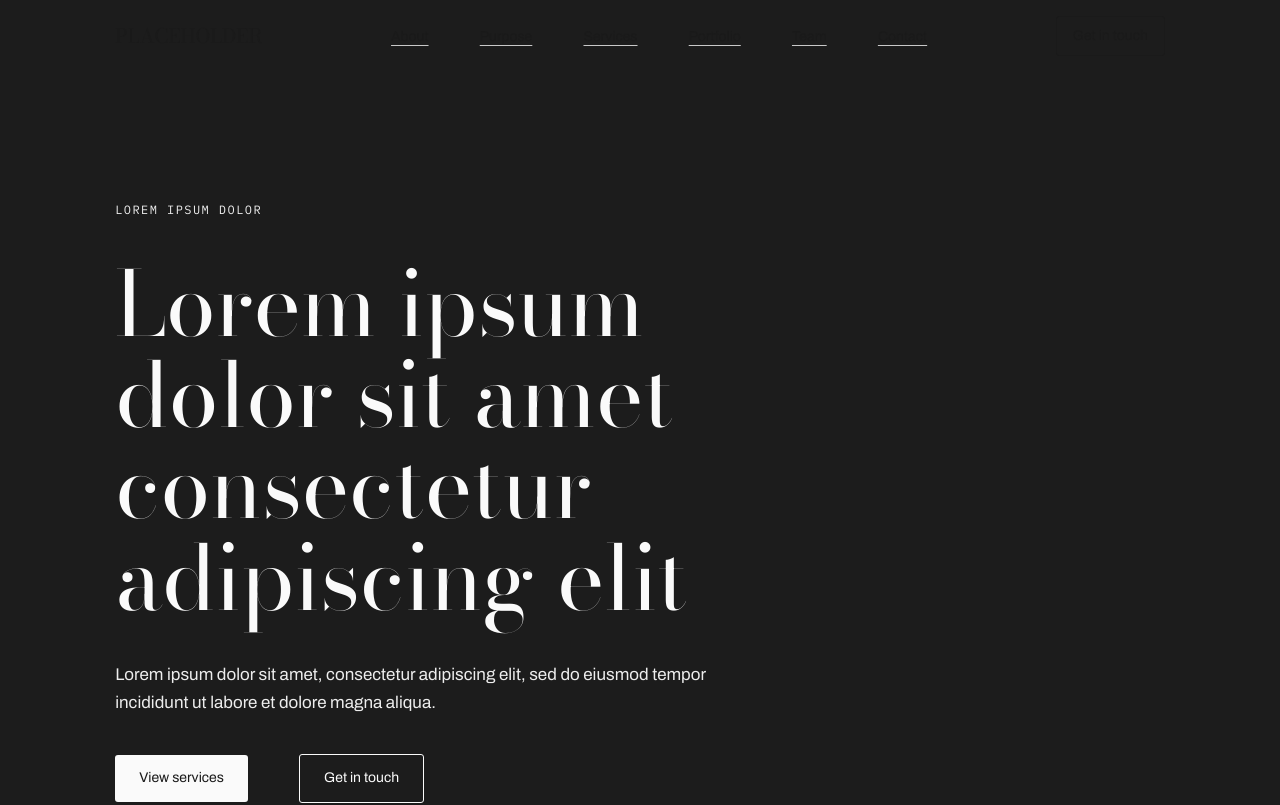
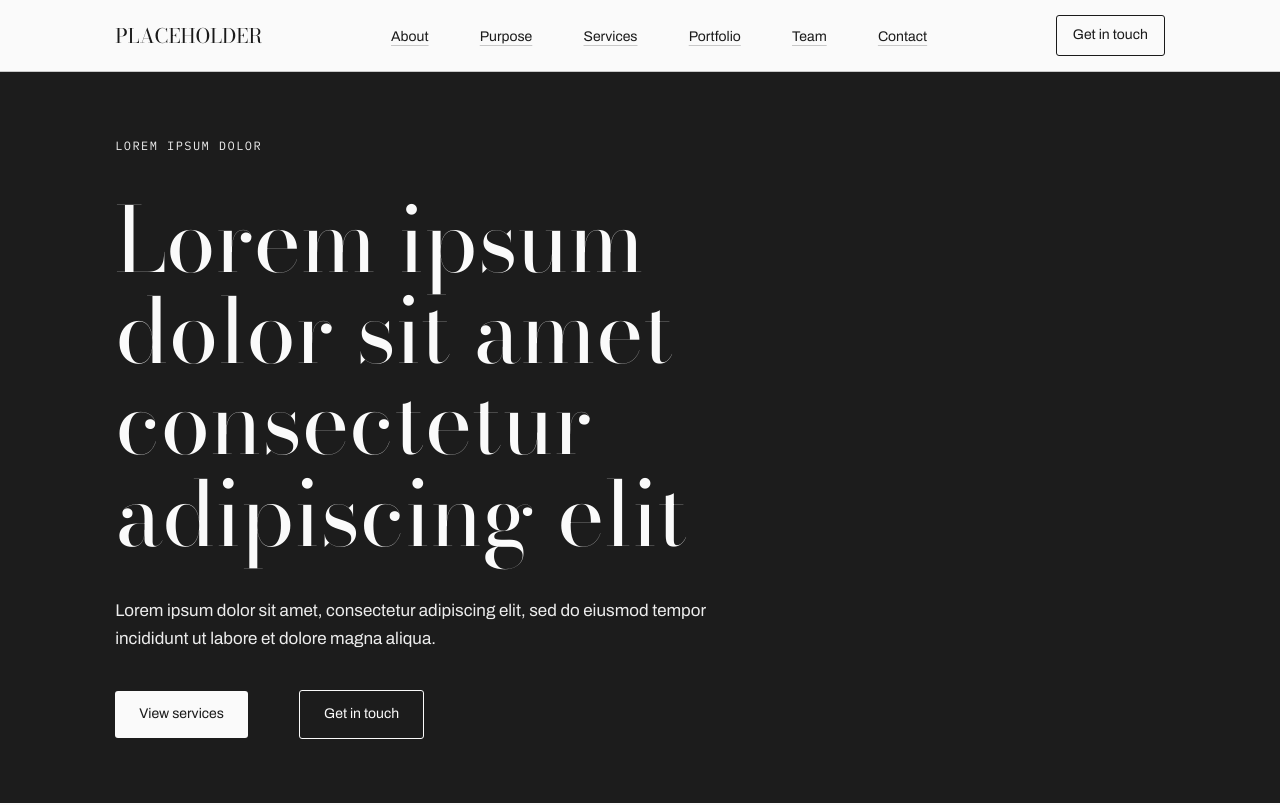
Before and after one commit to Pot-Thief/hca-company-profile, a Next.js app: page /preview in a window 1280 px wide. Shown: the top 805 px of the page. Built offline with nearby package versions, Linux system fonts and the light colour scheme.

Commit message:
give the navbar a background and cut section and hero vertical size

```diff
--- a/src/app/globals.css
+++ b/src/app/globals.css
@@ -56,7 +56,10 @@
   --nav-h: 4.5rem;
   /* Section-level intervals are tokenised; anything finer uses Tailwind's
      default scale on purpose, not because it was overlooked. */
-  --space-section: clamp(5rem, 10vw, 9rem);
+  /* Keyed to viewport width because it also governs horizontal rhythm, but
+     capped low enough that a short laptop is not given a tall monitor's
+     padding. Top and bottom together stay under 12rem. */
+  --space-section: clamp(3.5rem, 5vw, 6rem);
   --space-gutter: clamp(1.25rem, 4vw, 4rem);
   --space-block: clamp(1.75rem, 3vw, 3rem);
 }
--- a/src/components/sections/Hero.tsx
+++ b/src/components/sections/Hero.tsx
@@ -8,7 +8,10 @@ const actionClass = {
 
 export function Hero({ eyebrow, headline, subheadline, backgroundImage, actions }: HeroContent) {
   return (
-    <section className="relative flex min-h-screen items-end overflow-hidden">
+    // svh rather than vh: on mobile browsers vh includes the collapsing
+    // toolbar, which crops the content. The cap keeps a tall monitor from
+    // stretching the hero past what the copy needs.
+    <section className="relative flex min-h-[min(100svh,44rem)] items-end overflow-hidden">
       <Image
         src={backgroundImage.src}
         alt={backgroundImage.alt}
--- a/src/components/sections/Navbar.tsx
+++ b/src/components/sections/Navbar.tsx
@@ -13,7 +13,10 @@ export function Navbar({
   ui: UiLabels;
 }) {
   return (
-    <header data-nav className="fixed inset-x-0 top-0 z-30 h-[var(--nav-h)]">
+    <header
+      data-nav
+      className="fixed inset-x-0 top-0 z-30 h-[var(--nav-h)] border-b border-ash bg-paper"
+    >
       <div className="mx-auto flex h-full max-w-page items-center justify-between gap-[var(--space-gutter)] px-[var(--space-gutter)]">
         <span className="font-[family-name:var(--font-display)] text-[length:var(--text-h3)] text-ink">
           {logo.wordmark}
```
